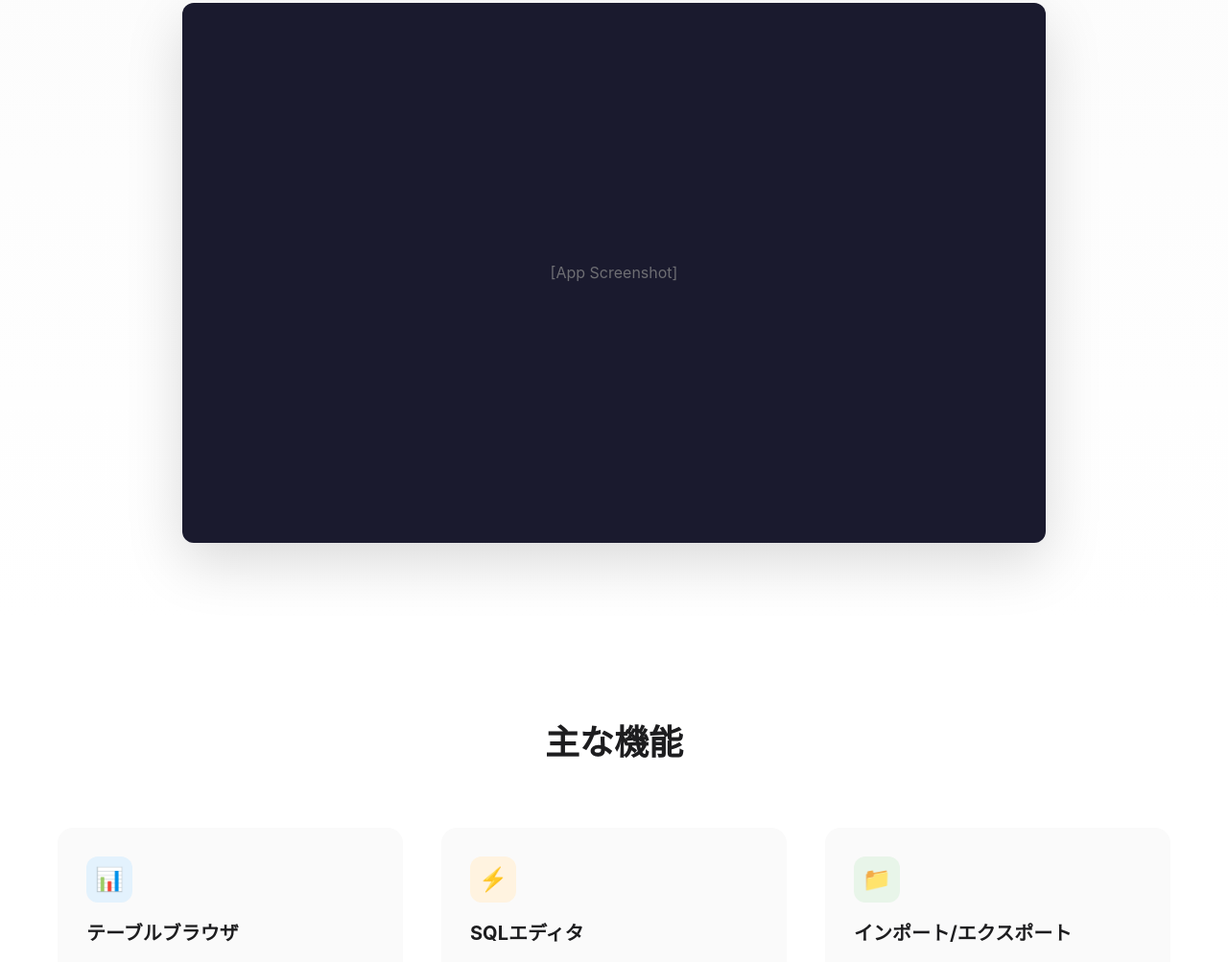
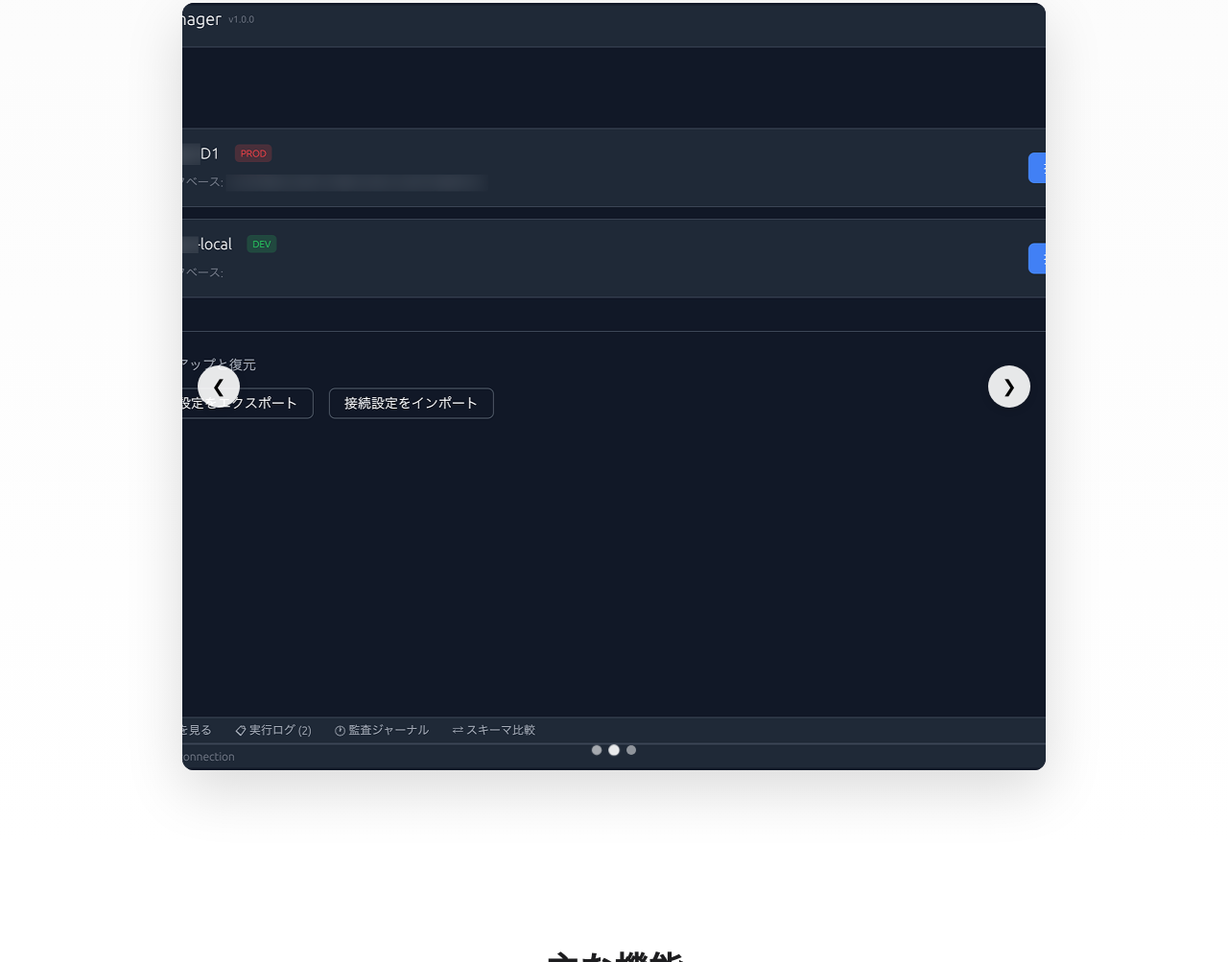
Before and after one commit to genlivre/d1-manager, a plain HTML site: page docs/index.html in a window 1280 px wide. Shown: the part 596-1599 px from the top of the page at 96% size. Drawn offline with Linux system fonts and the light colour scheme.

Commit message:
fix html

```diff
--- a/docs/index.html
+++ b/docs/index.html
@@ -119,11 +119,79 @@
         box-shadow: 0 20px 60px rgba(0, 0, 0, 0.15);
         overflow: hidden;
         background: #1a1a2e;
-        aspect-ratio: 16/10;
+        position: relative;
+      }
+
+      /* Screenshot Slider */
+      .slider-container {
+        position: relative;
+        width: 100%;
+      }
+      .slider-track {
+        display: flex;
+        transition: transform 0.4s ease-in-out;
+      }
+      .slider-slide {
+        min-width: 100%;
+        flex-shrink: 0;
+      }
+      .slider-slide img {
+        width: 100%;
+        height: auto;
+        display: block;
+      }
+      .slider-btn {
+        position: absolute;
+        top: 50%;
+        transform: translateY(-50%);
+        background: rgba(255, 255, 255, 0.9);
+        border: none;
+        width: 44px;
+        height: 44px;
+        border-radius: 50%;
+        cursor: pointer;
+        font-size: 18px;
         display: flex;
         align-items: center;
         justify-content: center;
-        color: #6e6e73;
+        box-shadow: 0 2px 8px rgba(0, 0, 0, 0.15);
+        transition: background 0.2s, transform 0.2s;
+        z-index: 10;
+      }
+      .slider-btn:hover {
+        background: #fff;
+        transform: translateY(-50%) scale(1.05);
+      }
+      .slider-btn.prev {
+        left: 16px;
+      }
+      .slider-btn.next {
+        right: 16px;
+      }
+      .slider-dots {
+        position: absolute;
+        bottom: 16px;
+        left: 50%;
+        transform: translateX(-50%);
+        display: flex;
+        gap: 8px;
+        z-index: 10;
+      }
+      .slider-dot {
+        width: 10px;
+        height: 10px;
+        border-radius: 50%;
+        background: rgba(255, 255, 255, 0.5);
+        border: none;
+        cursor: pointer;
+        transition: background 0.2s, transform 0.2s;
+      }
+      .slider-dot:hover {
+        background: rgba(255, 255, 255, 0.8);
+      }
+      .slider-dot.active {
+        background: #fff;
+        transform: scale(1.2);
       }
 
       /* Features */
@@ -321,7 +389,28 @@
           </svg>
           Mac App Store でダウンロード
         </a>
-        <div class="hero-image">[App Screenshot]</div>
+        <div class="hero-image">
+          <div class="slider-container">
+            <div class="slider-track" id="sliderTrack">
+              <div class="slider-slide">
+                <img src="screen_shots/1.png" alt="D1 Manager Screenshot 1" />
+              </div>
+              <div class="slider-slide">
+                <img src="screen_shots/2.png" alt="D1 Manager Screenshot 2" />
+              </div>
+              <div class="slider-slide">
+                <img src="screen_shots/3.png" alt="D1 Manager Screenshot 3" />
+              </div>
+            </div>
+            <button class="slider-btn prev" onclick="moveSlide(-1)" aria-label="Previous">&#10094;</button>
+            <button class="slider-btn next" onclick="moveSlide(1)" aria-label="Next">&#10095;</button>
+            <div class="slider-dots">
+              <button class="slider-dot active" onclick="goToSlide(0)" aria-label="Slide 1"></button>
+              <button class="slider-dot" onclick="goToSlide(1)" aria-label="Slide 2"></button>
+              <button class="slider-dot" onclick="goToSlide(2)" aria-label="Slide 3"></button>
+            </div>
+          </div>
+        </div>
       </div>
     </section>
 
@@ -458,5 +547,31 @@
         </div>
       </div>
     </footer>
+    <script>
+      let currentSlide = 0;
+      const totalSlides = 3;
+      const track = document.getElementById('sliderTrack');
+      const dots = document.querySelectorAll('.slider-dot');
+
+      function updateSlider() {
+        track.style.transform = `translateX(-${currentSlide * 100}%)`;
+        dots.forEach((dot, index) => {
+          dot.classList.toggle('active', index === currentSlide);
+        });
+      }
+
+      function moveSlide(direction) {
+        currentSlide = (currentSlide + direction + totalSlides) % totalSlides;
+        updateSlider();
+      }
+
+      function goToSlide(index) {
+        currentSlide = index;
+        updateSlider();
+      }
+
+      // Auto-advance every 5 seconds
+      setInterval(() => moveSlide(1), 5000);
+    </script>
   </body>
 </html>
```
Also changed, not shown: docs/screen_shots/1.png (added), docs/screen_shots/2.png (added), docs/screen_shots/3.png (added).
